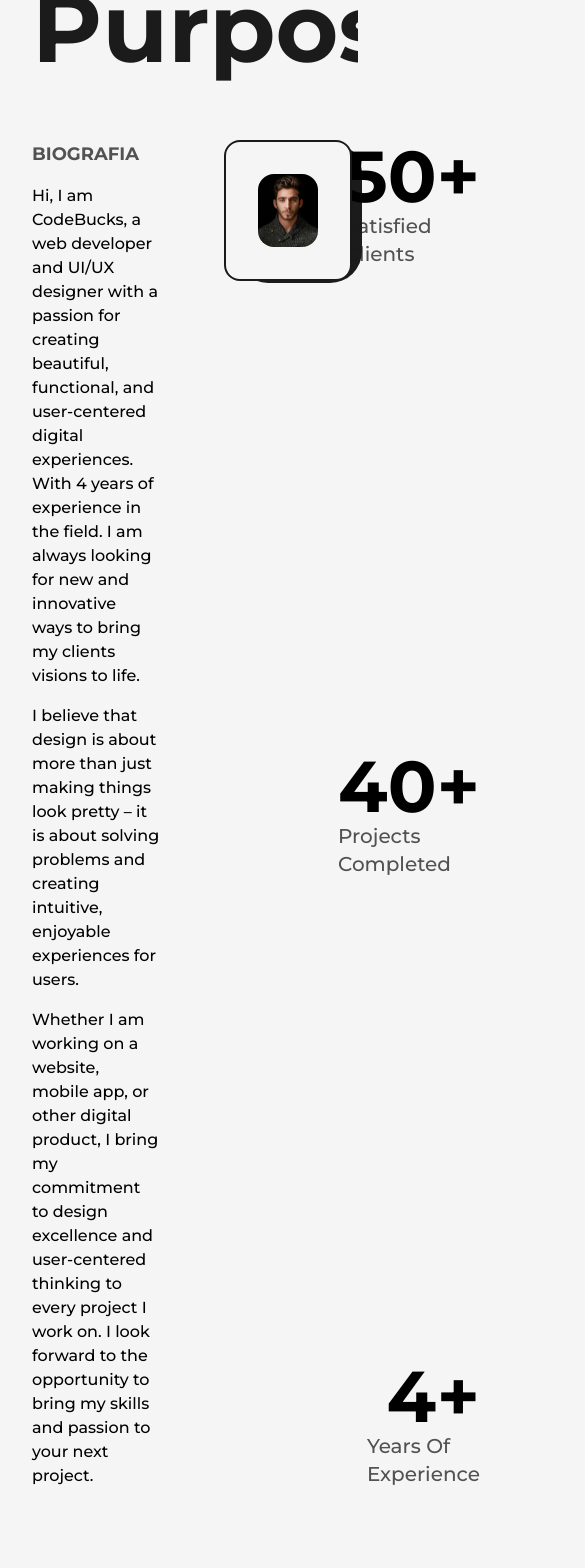
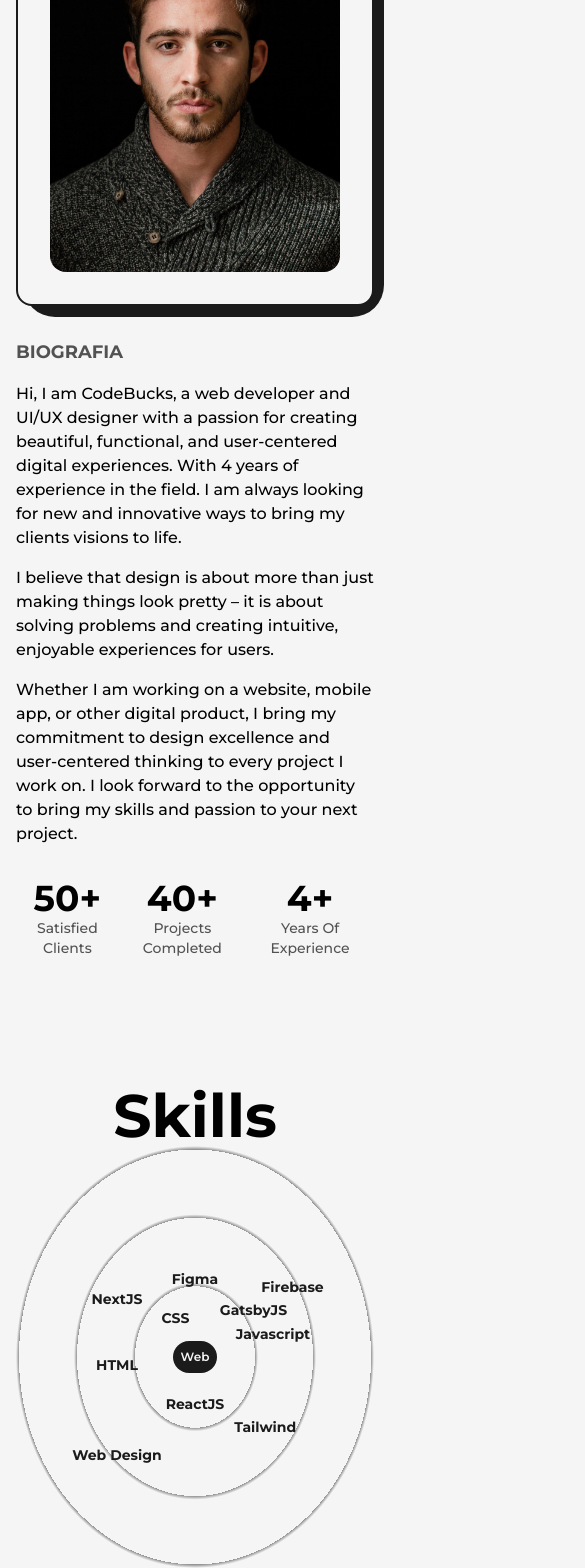
Before and after one commit to AntonioSantosBJPE/Portfolio-Antonio-Santos-Next, a Next.js app: page /about in a window 390 px wide. Shown: the part 340-1908 px from the top of the page, 585 px wide, since content can reach past the window. Built offline with nearby package versions, Linux system fonts and the light colour scheme; no server answers.

Commit message:
fix: about page responsiveness

```diff
--- a/src/app/about/page.tsx
+++ b/src/app/about/page.tsx
@@ -11,9 +11,15 @@ const About = () => {
   return (
     <main className="flex w-full flex-col items-center justify-center dark:text-light">
       <LayoutDefault className="pt-16">
-        <AnimatedText className="mb-16" text="Passion Fuels Purpose!" />
-        <div className="grid w-full grid-cols-8 gap-16">
-          <div className="col-span-3 flex flex-col items-start justify-start">
+        <AnimatedText
+          className="mb-16 lg:!text-7xl sm:!text-6xl xs:!text-4xl sm:!mb-8"
+          text="Passion Fuels Purpose!"
+        />
+        <div className="grid w-full grid-cols-8 gap-16 sm:gap-8">
+          <div
+            className="col-span-3 flex flex-col items-start justify-start xl:col-span-4
+          md:order-2 md:col-span-8 "
+          >
             <h2 className="mb-4 text-lg font-bold uppercase text-dark/75 dark:text-light/75">
               Biografia
             </h2>
@@ -39,11 +45,11 @@ const About = () => {
           </div>
           <div
             className="col-span-3 relative h-max rounded-2xl border-2 border-solid border-dark
-          bg-light p-8 dark:bg-dark dark:border-light"
+          bg-light p-8 dark:bg-dark dark:border-light xl:col-span-4 md:col-span-8"
           >
             <div
               className="absolute top-0 -right-3 -z-10 w-[102%] h-[103%] rounded-[2rem] bg-dark
-             dark:bg-light"
+             dark:bg-light md:order-1"
             ></div>
             <Image
               src={profileImage}
@@ -52,28 +58,40 @@ const About = () => {
               priority
             />
           </div>
-          <div className="col-span-2 flex  flex-col items-end justify-between">
-            <div className="flex flex-col items-end justify-center">
-              <span className="inline-block text-7xl font-bold ">
+          <div
+            className="col-span-2 flex  flex-col items-end justify-between xl:col-span-8
+          xl:flex-row xl:items-center md:order-3"
+          >
+            <div className="flex flex-col items-end justify-center xl:items-center">
+              <span className="inline-block text-7xl font-bold md:text-6xl sm:text-5xl xs:text-4xl ">
                 <AnimatedNumbers value={50} />+
               </span>
-              <h2 className="text-xl font-medium capitalize text-dark/75 dark:text-light/75">
+              <h2
+                className="text-xl font-medium capitalize text-dark/75 dark:text-light/75
+              xl:text-center md:text-lg sm:text-base xs:text-sm"
+              >
                 satisfied clients
               </h2>
             </div>
-            <div className="flex flex-col items-end justify-center">
-              <span className="inline-block text-7xl font-bold ">
+            <div className="flex flex-col items-end justify-center xl:items-center">
+              <span className="inline-block text-7xl font-bold md:text-6xl sm:text-5xl xs:text-4xl">
                 <AnimatedNumbers value={40} />+
               </span>
-              <h2 className="text-xl font-medium capitalize text-dark/75 dark:text-light/75">
+              <h2
+                className="text-xl font-medium capitalize text-dark/75 dark:text-light/75
+              xl:text-center md:text-lg sm:text-base xs:text-sm"
+              >
                 projects completed
               </h2>
             </div>
-            <div className="flex flex-col items-end justify-center">
-              <span className="inline-block text-7xl font-bold ">
+            <div className="flex flex-col items-end justify-center xl:items-center">
+              <span className="inline-block text-7xl font-bold md:text-6xl sm:text-5xl xs:text-4xl">
                 <AnimatedNumbers value={4} />+
               </span>
-              <h2 className="text-xl font-medium capitalize text-dark/75 dark:text-light/75">
+              <h2
+                className="text-xl font-medium capitalize text-dark/75 dark:text-light/75
+              xl:text-center md:text-lg sm:text-base xs:text-sm"
+              >
                 years of experience
               </h2>
             </div>
--- a/src/components/LayoutDefault/index.tsx
+++ b/src/components/LayoutDefault/index.tsx
@@ -7,7 +7,7 @@ export const LayoutDefault = ({ children, className }: IpropsLayoutDefault) => {
   return (
     <div
       className={`w-full h-full inline-block z-0 bg-light p-32 dark:bg-dark
-      xl:p-24 lg:p-16 md:p-12 sm:p-8 ${className}`}
+      xl:p-24 lg:p-16 md:p-12 sm:p-8 xs:p-4 ${className}`}
     >
       {children}
     </div>
--- a/src/components/PagesComponents/AboutPage/Education/DetailsEducation/index.tsx
+++ b/src/components/PagesComponents/AboutPage/Education/DetailsEducation/index.tsx
@@ -19,19 +19,23 @@ export const DetailsEducation = ({
   return (
     <li
       ref={ref}
-      className="my-8 first:mt-0 last:mb-0 w-[60%] mx-auto flex flex-col items-center justify-between"
+      className="my-8 first:mt-0 last:mb-0 w-[60%] mx-auto flex flex-col items-center justify-between
+      md:w-[80%]"
     >
       <LiIcon ref={ref} />
       <motion.div
         initial={{ y: 50 }}
         whileInView={{ y: 0 }}
         transition={{ duration: 0.5, type: "spring" }}
+        className="xs:ml-2"
       >
-        <h3 className="capitalize font-bold text-2xl">{type}</h3>
-        <span className="capitalize font-medium text-dark/75 dark:text-light/75">
+        <h3 className="capitalize font-bold text-2xl sm:text-xl xs:text-lg">
+          {type}
+        </h3>
+        <span className="capitalize font-medium text-dark/75 dark:text-light/75 xs:text-sm">
           {time} | {place}
         </span>
-        <p className="font-medium w-full">{info}</p>
+        <p className="font-medium w-full  md:text-sm">{info}</p>
       </motion.div>
     </li>
   );
--- a/src/components/PagesComponents/AboutPage/Education/index.tsx
+++ b/src/components/PagesComponents/AboutPage/Education/index.tsx
@@ -15,15 +15,18 @@ export const Education = ({}: IpropsExperience) => {
   });
   return (
     <div className="my-64">
-      <h2 className="font-bold text-8xl mb-32 w-full text-center">Education</h2>
+      <h2 className="font-bold text-8xl mb-32 w-full text-center md:text-6xl xs:text-4xl md:mb-16">
+        Education
+      </h2>
 
-      <div ref={ref} className="w-[75%] mx-auto relative">
+      <div ref={ref} className="w-[75%] mx-auto relative lg:w-[90%] md:w-full">
         <motion.div
           style={{ scaleY: scrollYProgress }}
-          className="absolute left-4 top-0 w-[4px] h-full bg-dark origin-top dark:bg-light"
+          className="absolute left-[55px] top-0 w-[4px] h-full bg-dark origin-top dark:bg-light
+          md:w-[2px] md:left-[45px] xs:left-[30px]"
         />
 
-        <ul className="w-full flex flex-col items-start justify-between ml-4">
+        <ul className="w-full flex flex-col items-start justify-between ml-4 xs:ml-2">
           {dataEducation.map((data) => {
             return (
               <DetailsEducation
--- a/src/components/PagesComponents/AboutPage/Experience/LiIcon/index.tsx
+++ b/src/components/PagesComponents/AboutPage/Experience/LiIcon/index.tsx
@@ -14,7 +14,7 @@ export const LiIcon = forwardRef<MutableRefObject<null>, IpropsLiIcon>(
     return (
       <figure className="absolute left-0 stroke-dark dark:stroke-light">
         <svg
-          className="-rotate-180"
+          className="-rotate-90 md:w-[60px] md:h-[60px] xs:w-[40px] xs:h-[40px]"
           width="75"
           height="75"
           viewBox="0 0 100 100"
--- a/src/components/PagesComponents/AboutPage/Experience/index.tsx
+++ b/src/components/PagesComponents/AboutPage/Experience/index.tsx
@@ -14,18 +14,19 @@ export const Experience = ({}: IpropsExperience) => {
     offset: ["start end", "center start"],
   });
   return (
-    <div className="my-64">
-      <h2 className="font-bold text-8xl mb-32 w-full text-center">
+    <div className="my-64 md:my-32">
+      <h2 className="font-bold text-8xl mb-32 w-full text-center md:text-6xl xs:text-4xl md:mb-16">
         Experience
       </h2>
 
-      <div ref={ref} className="w-[75%] mx-auto relative">
+      <div ref={ref} className="w-[75%] mx-auto relative lg:w-[90%] md:w-full">
         <motion.div
           style={{ scaleY: scrollYProgress }}
-          className="absolute left-4 top-0 w-[4px] h-full bg-dark origin-top dark:bg-light"
+          className="absolute left-[55px] top-0 w-[4px] h-full bg-dark origin-top dark:bg-light
+          md:w-[2px] md:left-[45px] xs:left-[30px]"
         />
 
-        <ul className="w-full flex flex-col items-start justify-between ml-4">
+        <ul className="w-full flex flex-col items-start justify-between ml-4 xs:ml-2">
           {dataExperience.map((data) => {
             return (
               <DetailsExperience
--- a/src/components/PagesComponents/AboutPage/Skills/Skill/index.tsx
+++ b/src/components/PagesComponents/AboutPage/Skills/Skill/index.tsx
@@ -9,7 +9,9 @@ export const Skill = ({ name, x, y }: IpropsSkill) => {
   return (
     <motion.div
       className="flex items-center justify-center rounded-full font-semibold bg-dark text-light
-       py-3 px-6 shadow-dark cursor-pointer absolute dark:text-dark dark:bg-light"
+       py-3 px-6 shadow-dark cursor-pointer absolute dark:text-dark dark:bg-light
+       lg:py-2 lg:px-4 md:text-sm md:py-1.5 mx:px-3 xs:bg-transparent xs:dark:bg-transparent
+       xs:text-dark xs:dark:text-light xs:font-bold"
       whileHover={{
         scale: 1.05,
       }}
--- a/src/components/PagesComponents/AboutPage/Skills/index.tsx
+++ b/src/components/PagesComponents/AboutPage/Skills/index.tsx
@@ -6,15 +6,21 @@ interface IpropsSkills {}
 export const Skills = ({}: IpropsSkills) => {
   return (
     <>
-      <h2 className="font-bold text-8xl mt-64 2-full text-center">Skills</h2>
+      <h2 className="font-bold text-8xl mt-64 2-full text-center md:text-6xl md:mt-32">
+        Skills
+      </h2>
 
       <div
         className="w-full h-screen relative flex items-center justify-center rounded-full
-      bg-circularLight dark:bg-circularDark"
+      bg-circularLight dark:bg-circularDark lg:h-[80vh] sm:h-[60vh] xs:h-[50vh]
+      lg:bg-circularLightLg lg:dark:bg-circularDarkLg
+      md:bg-circularLightMd md:dark:bg-circularDarkMd
+      xs:bg-circularLightXs xs:dark:bg-circularDarkXs"
       >
         <motion.div
           className="flex items-center justify-center rounded-full font-semibold bg-dark
-          text-light p-8 shadow-dark cursor-pointer dark:text-dark dark:bg-light"
+          text-light p-8 shadow-dark cursor-pointer dark:text-dark dark:bg-light
+          lg:p-6 md:p-4 xs:text-xs xs:p-2"
           whileHover={{
             scale: 1.05,
           }}
--- a/tailwind.config.js
+++ b/tailwind.config.js
@@ -25,6 +25,18 @@ module.exports = {
           "repeating-radial-gradient(rgba(0,0,0,0.4) 2px,#f5f5f5 5px,#f5f5f5 100px);",
         circularDark:
           "repeating-radial-gradient(rgba(255,255,255,0.5) 2px,#1b1b1b 8px,#1b1b1b 100px);",
+        circularLightLg:
+          "repeating-radial-gradient(rgba(0,0,0,0.4) 2px,#f5f5f5 5px,#f5f5f5 80px);",
+        circularDarkLg:
+          "repeating-radial-gradient(rgba(255,255,255,0.5) 2px,#1b1b1b 8px,#1b1b1b 80px);",
+        circularLightMd:
+          "repeating-radial-gradient(rgba(0,0,0,0.4) 2px,#f5f5f5 5px,#f5f5f5 60px);",
+        circularDarkMd:
+          "repeating-radial-gradient(rgba(255,255,255,0.5) 2px,#1b1b1b 6px,#1b1b1b 60px);",
+        circularLightSm:
+          "repeating-radial-gradient(rgba(0,0,0,0.4) 2px,#f5f5f5 5px,#f5f5f5 40px);",
+        circularDarkSm:
+          "repeating-radial-gradient(rgba(255,255,255,0.5) 2px,#1b1b1b 4px,#1b1b1b 40px);",
       },
     },
     screens: {
```
Also changed, not shown: src/components/PagesComponents/AboutPage/Experience/Details/index.tsx (+10 -5 lines).
